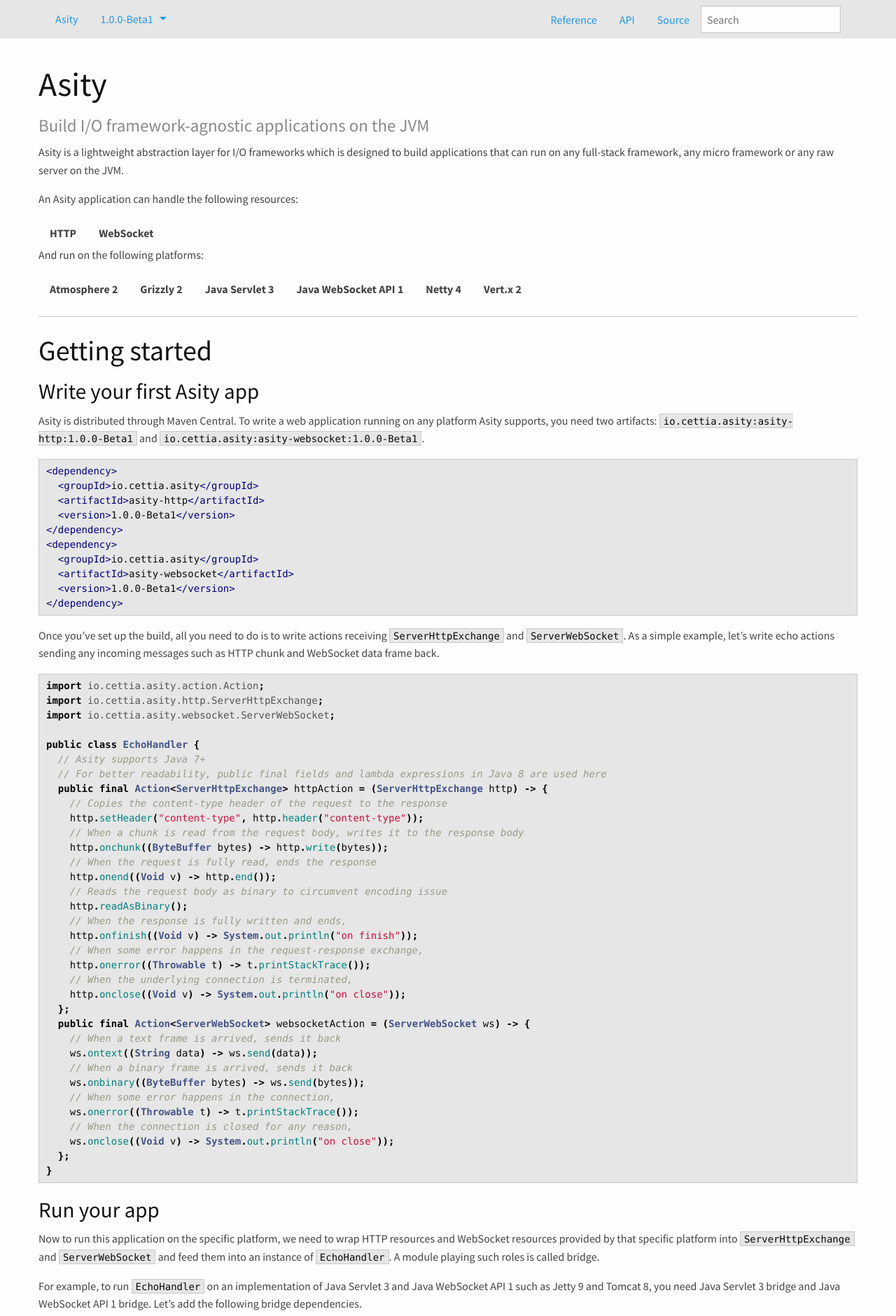
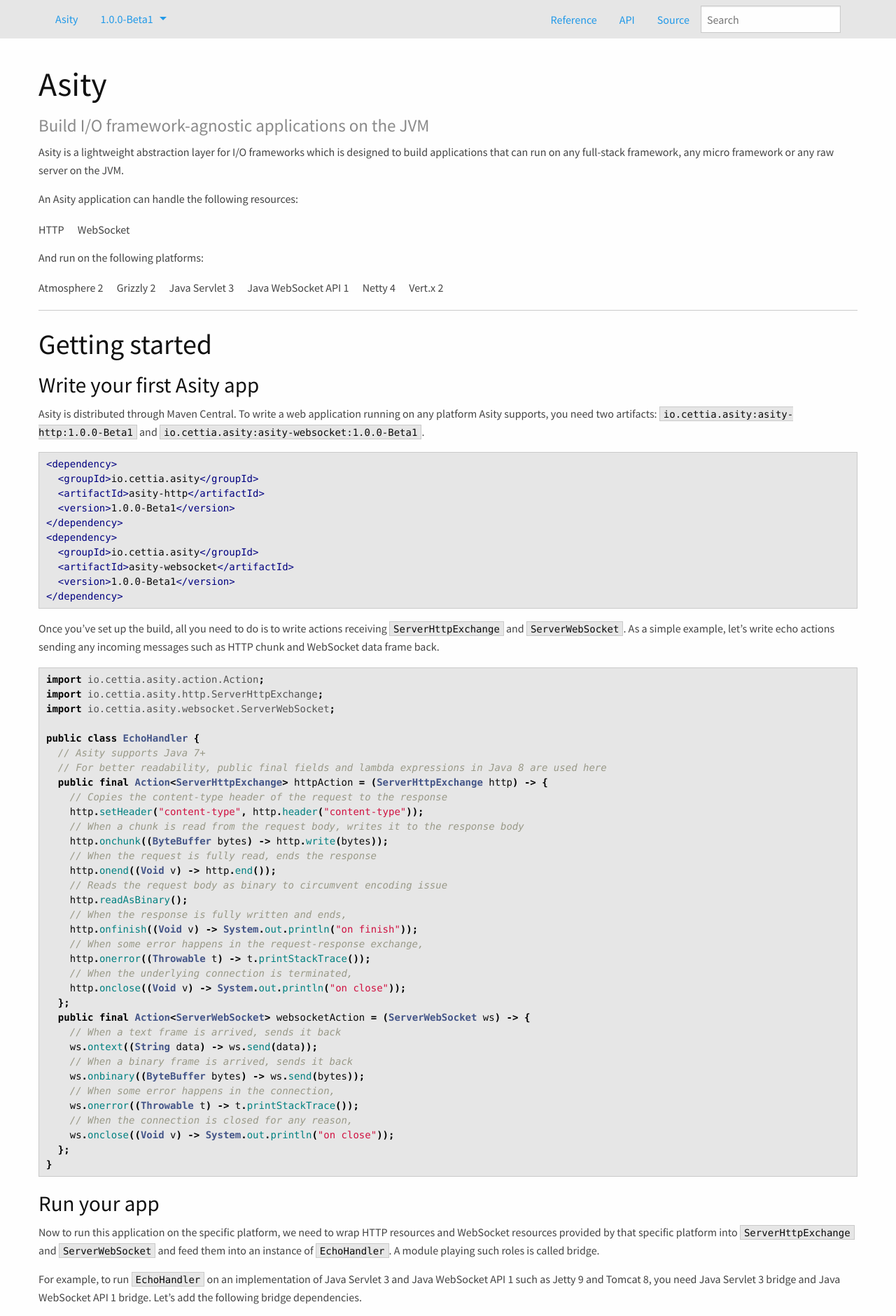
Before and after one commit to cettia/asity, a Jekyll site: the page built from 1.0.0-Beta1/index.md, in a window 1280 px wide. Shown: the top 1881 px of the page at 70% size. Built offline with Jekyll 4.4.1, drawn with Linux system fonts in a browser that asks for light colours.

Commit message:
Use ul.menu.simple instead of ul.menu > li.menu-text

```diff
--- a/1.0.0-Beta1/index.md
+++ b/1.0.0-Beta1/index.md
@@ -10,20 +10,20 @@
 
 An Asity application can handle the following resources:
 
-<ul class="menu">
-<li class="menu-text">HTTP</li>
-<li class="menu-text">WebSocket</li>
+<ul class="menu simple" style="margin-bottom: 1rem">
+<li>HTTP</li>
+<li>WebSocket</li>
 </ul>
 
 And run on the following platforms:
 
-<ul class="menu">
-<li class="menu-text">Atmosphere 2</li>
-<li class="menu-text">Grizzly 2</li>
-<li class="menu-text">Java Servlet 3</li>
-<li class="menu-text">Java WebSocket API 1</li>
-<li class="menu-text">Netty 4</li>
-<li class="menu-text">Vert.x 2</li>
+<ul class="menu simple">
+<li>Atmosphere 2</li>
+<li>Grizzly 2</li>
+<li>Java Servlet 3</li>
+<li>Java WebSocket API 1</li>
+<li>Netty 4</li>
+<li>Vert.x 2</li>
 </ul>
 
 ---
```
